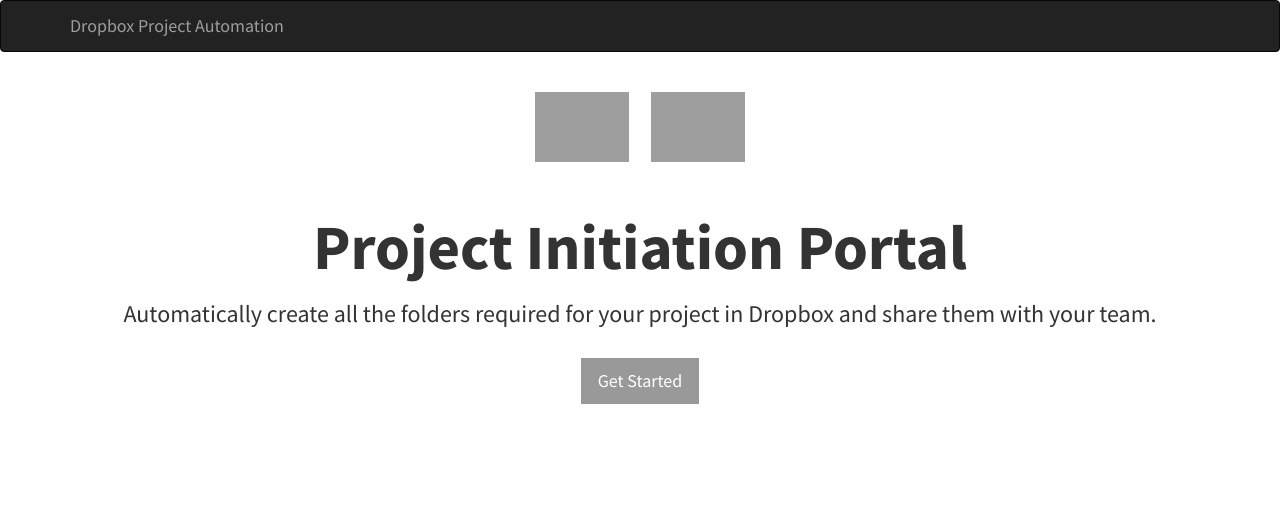
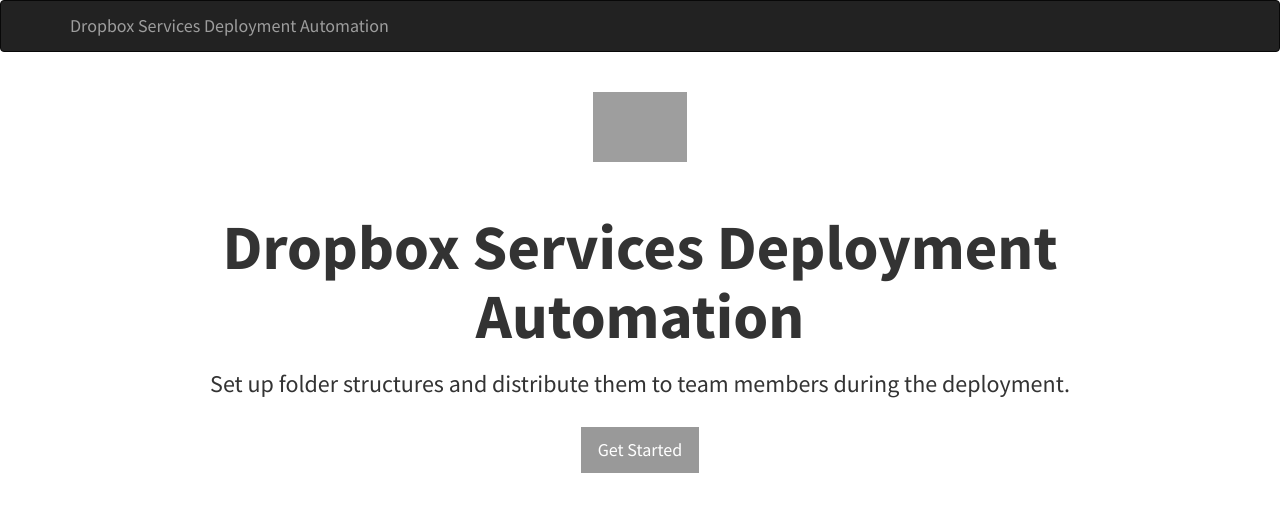
Before and after one commit to chadduffey/DB_FOLDER_AUTO, a Flask app: page / in a window 1280 px wide. Shown: the top 512 px of the page. Run offline with Flask 2, Linux system fonts and the light colour scheme; some libraries are stand-ins or nearby versions; grey boxes are pictures that could not be loaded.

Commit message:
update to suit new project

```diff
--- a/app.py
+++ b/app.py
@@ -19,7 +19,7 @@
 app = Flask(__name__)
 #Breaks Heroku
 #app.config['SECRET_KEY'] = os.urandom(24)
-app.config['SECRET_KEY'] = "w3xkIqP5nF6a8Ndq79J4rK5nK4MI/HM4kUJTB3PWa8cxmiqrxQZ/+hgp/d+gcV7e"
+app.config['SECRET_KEY'] = "w3xkIaP5nF6a8Ndq79J4rK5nK4MI/HMakUJTB3PWa8cxmiqrxQZ/+hgp/d+gcV7e"
 app.config['DEBUG'] = True
 
 manager = Manager(app)
@@ -53,8 +53,8 @@
 	if form.validate_on_submit():
 		return redirect('https://www.dropbox.com/1/oauth2/authorize?%s' % urllib.urlencode({
 			'client_id': APP_KEY,
-			'redirect_uri': url_for('db_auth_finish', _external=True, _scheme='https'),
-			#'redirect_uri': url_for('db_auth_finish', _external=True),
+			#'redirect_uri': url_for('db_auth_finish', _external=True, _scheme='https'),
+			'redirect_uri': url_for('db_auth_finish', _external=True),
 			'response_type': 'code',
 			'state': csrf_token
 			}))
@@ -69,8 +69,8 @@
 			data={
 			'code': request.args['code'],
 			'grant_type': 'authorization_code',
-			'redirect_uri': url_for('db_auth_finish', _external=True, _scheme='https')},
-			#'redirect_uri': url_for('db_auth_finish', _external=True)},
+			#'redirect_uri': url_for('db_auth_finish', _external=True, _scheme='https')},
+			'redirect_uri': url_for('db_auth_finish', _external=True)},
 			auth=(APP_KEY, APP_SECRET)).json()
 	session['dropbox_user_token'] = data['access_token']
 	return redirect(url_for('main'))
--- a/templates/base.html
+++ b/templates/base.html
@@ -1,6 +1,6 @@
 {% extends 'bootstrap/base.html' %}
 
-{% block title %}Dropbox Project Automation{% endblock %}
+{% block title %}Dropbox Services Deployment Automation{% endblock %}
 
 {% block head %}
 	{{ super() }}
@@ -39,7 +39,7 @@
 						<span class="icon-bar"></span>
 						<span class="icon-bar"></span>
 				</button>
-				<a class="navbar-brand" href="/">Dropbox Project Automation</a>
+				<a class="navbar-brand" href="/">Dropbox Services Deployment Automation</a>
 			</div>
 			<div class="navbar-collapse collapse">
 				<ul class="nav navbar-nav">
--- a/templates/index.html
+++ b/templates/index.html
@@ -3,7 +3,6 @@
 {% block page_content %}
 
     <figure>
-        <img src="https://dl.dropboxusercontent.com/u/354544978/MKTG-DEMO/static/MKTGLogo.png" height="70" style="padding-right: 20px;"/>
         <img src="https://dl.dropboxusercontent.com/u/354544978/MKTG-DEMO/static/dropbox.png" height="70" />
     </figure>
 
@@ -11,8 +10,8 @@
     <header id="top" class="header">
 
         <div class="text-vertical-center">
-            <h1>Project Initiation Portal</h1>
-            <h3>Automatically create all the folders required for your project in Dropbox and share them with your team.</h3>
+            <h1>Dropbox Services Deployment Automation</h1>
+            <h3>Set up folder structures and distribute them to team members during the deployment.</h3>
             <br>
             <a href="/auth" class="btn btn-dark btn-lg">Get Started</a>
         </div>
```
Also changed, not shown: 3 other files.
